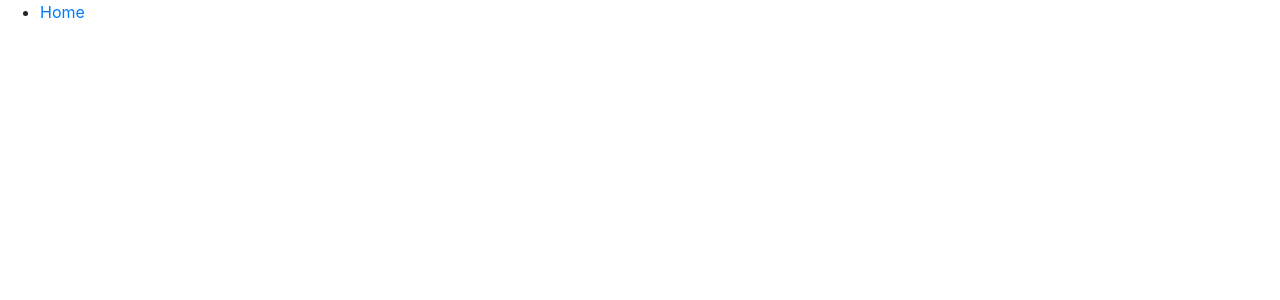
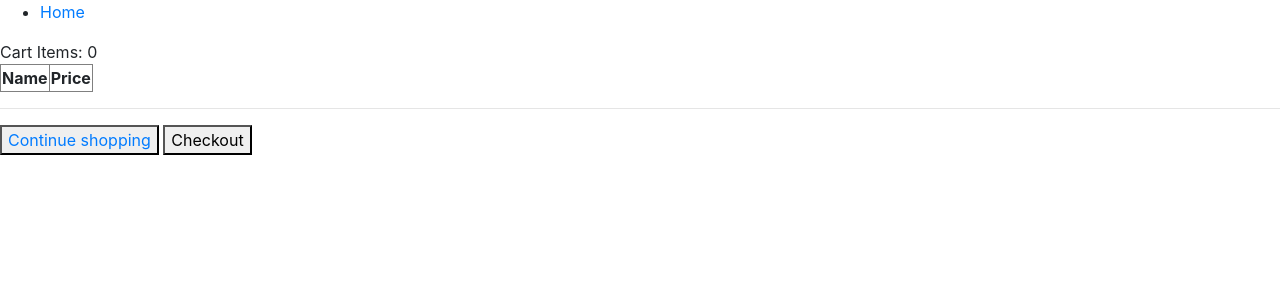
Before and after one commit to truptigaonkar/mandatory-cms2, a React (Create React App) app: page /cart in a window 1280 px wide. Shown: the top 300 px of the page. Built offline with nearby package versions, Linux system fonts and the light colour scheme.

Commit message:
Cart: Add to cart and Cart table added

```diff
--- a/src/App.js
+++ b/src/App.js
@@ -3,17 +3,22 @@ import './App.css';
 import { BrowserRouter as Router, Route, Link } from 'react-router-dom';
 import Home from './components/Home';
 import Details from './components/Details';
+import Cart from './components/Cart';
+import { CartProvider } from './components/CartContext';
 
 function App() {
   return (
     <>
+    <CartProvider>
     <Router>
     <ul>
       <li><Link to="/">Home</Link></li>
     </ul>
       <Route exact path="/" component={Home}/>
       <Route path="/details/:id" component={Details}/>
+      <Route path="/cart" component={Cart}/>
     </Router>
+    </CartProvider>
     </>
   );
 }
--- /dev/null
+++ b/src/components/Cart.js
@@ -0,0 +1,37 @@
+import React, { useContext } from 'react';
+import { CartContext } from '../components/CartContext';
+import { Link } from 'react-router-dom';
+
+const Cart = (props) => {
+    const [cart, setCart] = useContext(CartContext);
+    console.log("component Cart.js:", cart);
+
+    return (
+        <>
+            <span>Cart Items: {cart.length}</span>
+            <table border="1">
+                <thead>
+                    <tr>
+                        <th>Name</th>
+                        <th>Price</th>
+                    </tr>
+                </thead>
+                <tbody>
+                    {
+                        cart.map(cartItem =>
+                            (
+                                <tr>
+                                    <td>{cartItem.name}</td>
+                                    <td>{cartItem.price}</td>
+
+                                </tr>
+                            ))
+                    }
+                </tbody>
+            </table><hr/>
+            <p><button><Link to="/">Continue shopping</Link></button>  <button>Checkout</button></p>
+        </>
+    );
+};
+
+export default Cart;
--- /dev/null
+++ b/src/components/CartContext.js
@@ -0,0 +1,12 @@
+import React, {useState} from 'react';
+
+export const CartContext = React.createContext();
+
+export const CartProvider = (props) => {
+  const [cart, setCart] = useState([]);
+  return (
+    <CartContext.Provider value={[cart, setCart]}>
+      {props.children}
+    </CartContext.Provider>
+  )
+}
--- a/src/components/Details.js
+++ b/src/components/Details.js
@@ -1,10 +1,14 @@
-import React, { useState, useEffect } from 'react';
+import React, { useState, useEffect, useContext } from 'react';
 import { Helmet } from 'react-helmet';
-import axios from 'axios'
+import axios from 'axios';
+import { CartContext } from '../components/CartContext';
+import { Link } from 'react-router-dom';
 
 const Details = (props) => {
     const [product, setProduct] = useState([]);
     const { id } = props.match.params;
+    //Cart Reference: https://www.youtube.com/watch?v=hhAT0CJDWqM
+    const [cart, setCart] = useContext(CartContext);
 
     // componentDidMount() without hook
     useEffect(() => {
@@ -13,6 +17,22 @@ const Details = (props) => {
             setProduct(response.data.entries[0]);
         })
     }, [id])
+
+     //Cart: function addToCart Reference: https://www.youtube.com/watch?v=hhAT0CJDWqM
+     const addToCart = () => {
+        console.log("Button Add to cart clicked");
+        const cartItem = {
+
+
+            "id": product._id,
+            "name": product.name,
+            "price": product.price,
+            "amount": product.stock_amount
+        };
+        //setCart( [...cart$.value, cartItem]);
+        setCart(currentState => [...currentState, cartItem]);
+        window.history.back();
+    }
 
     return (
         <div>
@@ -24,6 +44,8 @@ const Details = (props) => {
             <p>{product.description}</p>
             <p>Price: {product.price}</p>
             <p>Stock: {product.stock_amount}</p>
+            <button onClick={addToCart}>Add To Cart</button><hr/>
+            <p><button><Link to="/">Back to list</Link></button></p>
         </div>
     );
 };
--- a/src/components/Home.js
+++ b/src/components/Home.js
@@ -1,10 +1,11 @@
-import React, { useState, useEffect } from 'react';
+import React, { useState, useEffect, useContext } from 'react';
 import Axios from 'axios';
 import { Helmet } from 'react-helmet';
 import { Link } from 'react-router-dom';
 import Pagination from '../components/Pagination';
+import { CartContext } from '../components/CartContext';
 
-const Home = () => {
+const Home = (props) => {
     const [products, setProducts] = useState([]);
     //Pagination (Reference: https://www.youtube.com/watch?v=IYCa1F-OWmk)
     const [currentPage, setCurrentPage] = useState(1);
@@ -13,6 +14,8 @@ const Home = () => {
     const [search, setSearch] = useState("");
     //Checkbox
     const [checkbox, setCheckbox] = useState(false);
+    //Cart
+    const [cart, setCart] = useContext(CartContext);
 
     // componentDidMount() without hook
     useEffect(() => {
@@ -41,7 +44,7 @@ const Home = () => {
             <Helmet>
                 <title>Home</title>
             </Helmet>
-            <h3>Product list</h3>
+            <h3>Product list <span style={{float:"right", fontSize:"15px"}}><Link to="/cart">Shopping Cart({cart.length})</Link></span></h3>
             <p><input type="text" placeholder="Search product by name..." onChange={e => setSearch(e.target.value)} value={search} /></p>
             <p><input type="checkbox" onChange={e => setCheckbox(e.target.checkbox)} checked={checkbox} /> Show only products in stock</p>
             {/* {products.map((product) => ( */}
```
